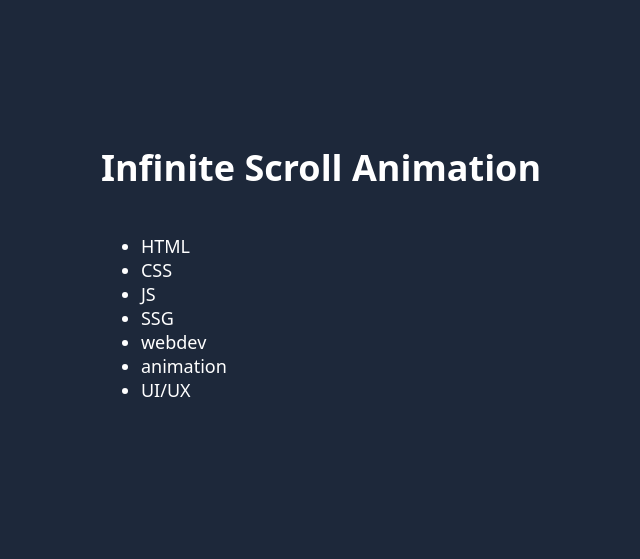
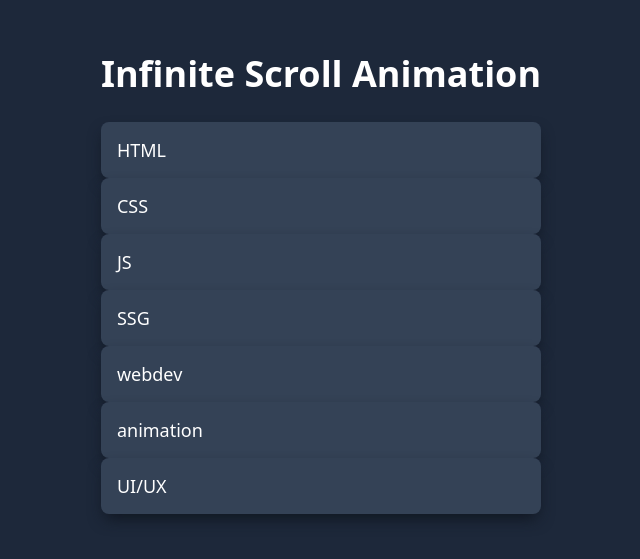
Before and after one commit to Annie-Huang/infinite-horizontal-scroll, a website: page index.html in a window 1280 px wide. Shown: the part 139-698 px from the top of the page, without its empty margins (319-959 px from the left). Drawn offline with Linux system fonts and the light colour scheme.

Commit message:
Add style for .tag-list

```diff
--- a/style.css
+++ b/style.css
@@ -20,3 +20,16 @@ body {
   font-size: 1.125rem;
   background-color: var(--clr-primary-800);
 }
+
+.tag-list {
+  margin: 0;
+  padding-inline: 0;
+  list-style: none;
+}
+
+.tag-list li {
+  padding: 1rem;
+  background: var(--clr-primary-400);
+  border-radius: 0.5rem;
+  box-shadow: 0 0.5rem 1rem -0.25rem var(--clr-primary-900);
+}
```
